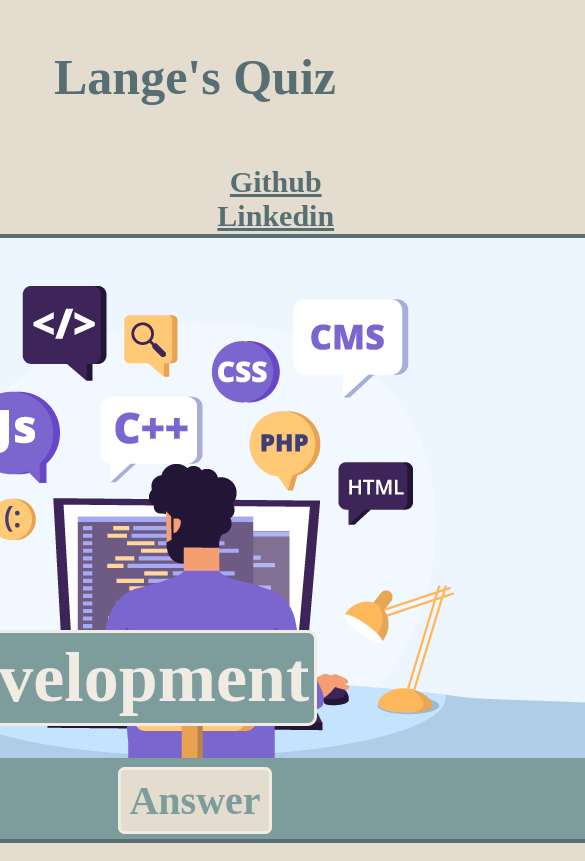
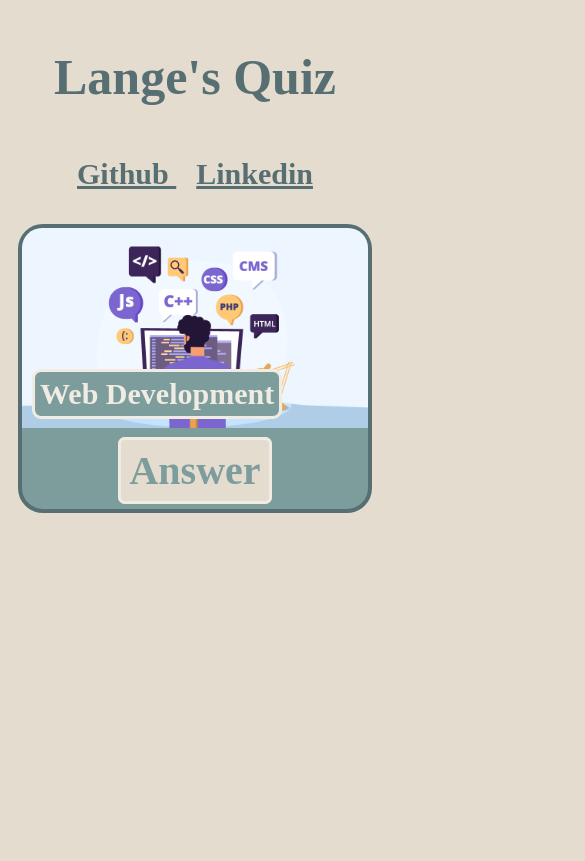
Before and after one commit to mateusleitao/quiz, a React (Vite) app: page / in a window 390 px wide. Shown: the top 861 px of the page, 585 px wide, since content can reach past the window. Built offline with nearby package versions, Linux system fonts and the light colour scheme.

Commit message:
responsivity in quiz card component finished

```diff
--- a/src/assets/sass/_variables.sass
+++ b/src/assets/sass/_variables.sass
@@ -3,3 +3,6 @@ $border-color: #F0EBE3
 $widgets-color: #7D9D9C
 $font-color: #F0EBE3
 $main-bg-color: #576F72
+
+
+$medium: 900px
--- a/src/components/headerComponent/header.sass
+++ b/src/components/headerComponent/header.sass
@@ -17,7 +17,7 @@
                 text-align: center
                 display: block
                 margin-top: 10px
-                margin-inline: 30px
+                margin-inline: -10px
                 justify-content: center
                 text-decoration: none
                 border-radius: 10px
@@ -28,9 +28,8 @@
 
 .social
     position: absolute
-    left: 41.4%
     justify-content: center
-    height: 50px
+    width: 100%
 
 
 
--- a/src/components/quizComponent/quiz.sass
+++ b/src/components/quizComponent/quiz.sass
@@ -5,8 +5,9 @@
     position: relative
 
     border-radius: 10px
+    width: 100%
 
-    margin: 10px
+
     padding: 18px
     display: flex
     justify-content: center
@@ -26,7 +27,9 @@
         margin: 30px
     img
         position: sticky
+        width: 100%
         border-radius: 20px 20px 0px 0px
+
     .cardTitle
         background-color: $widgets-color
         border: solid
@@ -37,6 +40,10 @@
         font-size: 70px
         padding: 5px
         color: $font-color
+        @media screen and (max-width: 740px)
+            font-size: 30px
+            bottom: 65px
+
     .answerButton
         bottom: 15px
         padding: 8px
@@ -49,5 +56,6 @@
         background-color: $bg-color
         color: $widgets-color
 
+
         &:hover
             background-color: $main-bg-color
```
